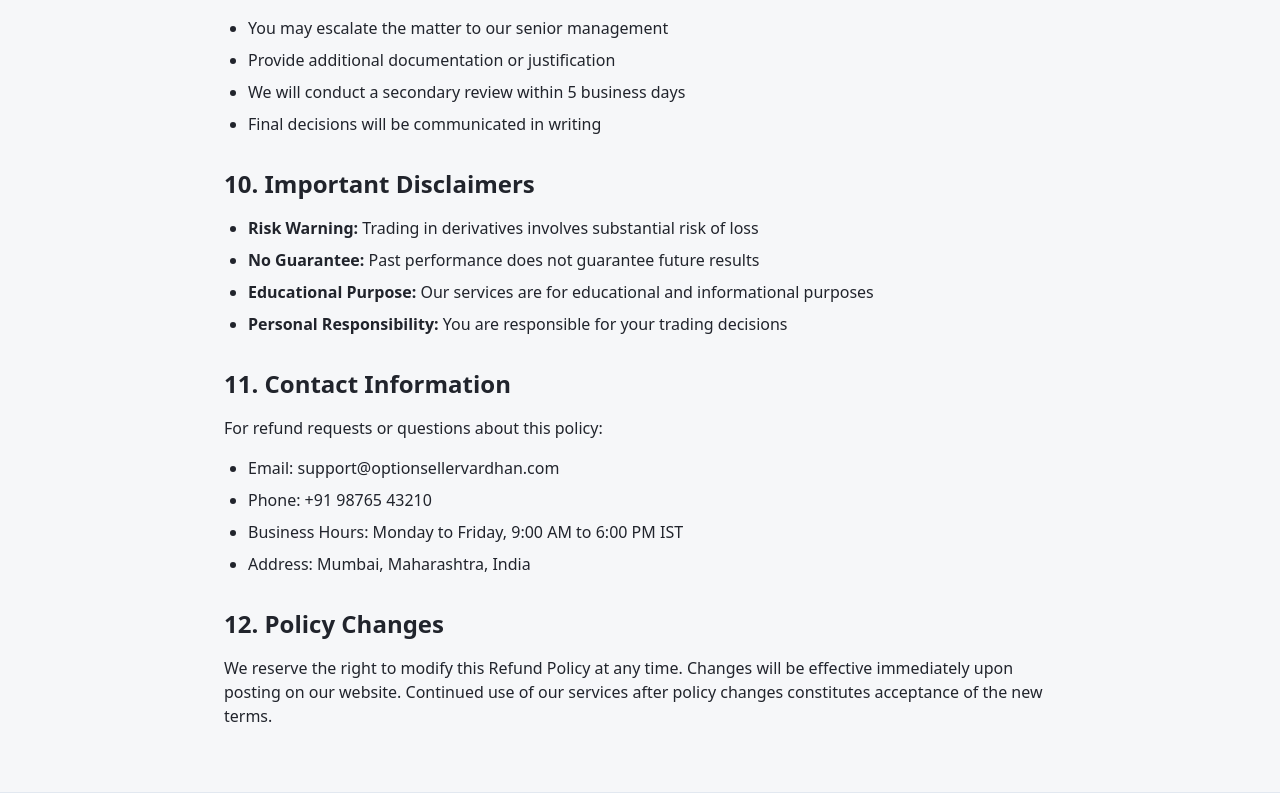
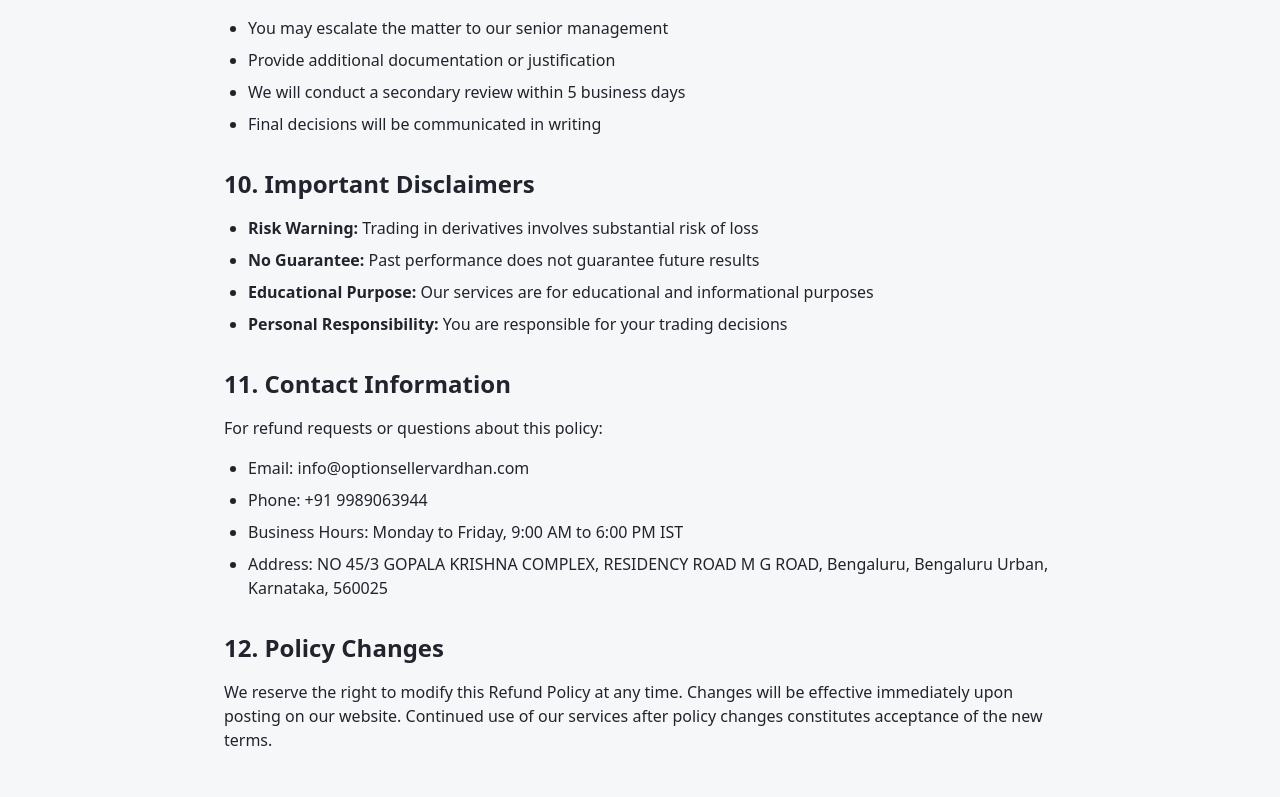
Before and after one commit to vardhanoptionseller-png/option-seller-vardhan, a React (Vite) app: page /refund-policy in a window 1280 px wide. Shown: the part 2892-3689 px from the top of the page. Built offline with nearby package versions, Linux system fonts and the light colour scheme; the HTML template or start-up script is replaced by a standard one.

Commit message:
Update contact information on policy pages

```diff
--- a/src/pages/PrivacyPolicy.tsx
+++ b/src/pages/PrivacyPolicy.tsx
@@ -152,9 +152,9 @@ const PrivacyPolicy = () => {
               If you have questions about this Privacy Policy or our data practices, please contact us:
             </p>
             <ul className="list-disc pl-5 sm:pl-6 space-y-2 text-sm sm:text-base">
-              <li>Email: privacy@optionsellervardhan.com</li>
-              <li>Phone: +91 98765 43210</li>
-              <li>Address: Mumbai, Maharashtra, India</li>
+              <li>Email: info@optionsellervardhan.com</li>
+              <li>Phone: +91 9989063944</li>
+              <li>Address: NO 45/3 GOPALA KRISHNA COMPLEX, RESIDENCY ROAD M G ROAD, Bengaluru, Bengaluru Urban, Karnataka, 560025</li>
             </ul>
           </section>
         </div>
--- a/src/pages/RefundPolicy.tsx
+++ b/src/pages/RefundPolicy.tsx
@@ -61,7 +61,7 @@ const RefundPolicy = () => {
 
             <h3 className="text-lg sm:text-xl font-semibold">4.1 How to Request a Refund</h3>
             <ol className="list-decimal pl-5 sm:pl-6 space-y-2 text-sm sm:text-base">
-              <li>Send an email to support@optionsellervardhan.com</li>
+              <li>Send an email to info@optionsellervardhan.com</li>
               <li>Include your subscription details and payment transaction ID</li>
               <li>Provide a clear reason for the refund request</li>
               <li>Our team will review your request within 2-3 business days</li>
@@ -164,10 +164,10 @@ const RefundPolicy = () => {
               For refund requests or questions about this policy:
             </p>
             <ul className="list-disc pl-5 sm:pl-6 space-y-2 text-sm sm:text-base">
-              <li>Email: support@optionsellervardhan.com</li>
-              <li>Phone: +91 98765 43210</li>
+              <li>Email: info@optionsellervardhan.com</li>
+              <li>Phone: +91 9989063944</li>
               <li>Business Hours: Monday to Friday, 9:00 AM to 6:00 PM IST</li>
-              <li>Address: Mumbai, Maharashtra, India</li>
+              <li>Address: NO 45/3 GOPALA KRISHNA COMPLEX, RESIDENCY ROAD M G ROAD, Bengaluru, Bengaluru Urban, Karnataka, 560025</li>
             </ul>
           </section>
 
--- a/src/pages/RiskDisclaimer.tsx
+++ b/src/pages/RiskDisclaimer.tsx
@@ -221,7 +221,7 @@ const RiskDisclaimer = () => {
               For any grievances or concerns regarding our services:
             </p>
             <ul className="list-disc pl-5 sm:pl-6 space-y-2 text-sm sm:text-base">
-              <li>Email: grievances@optionsellervardhan.com</li>
+              <li>Email: info@optionsellervardhan.com</li>
               <li>Phone: +91 9989063944</li>
               <li>SEBI SCORES: <a href="https://scores.sebi.gov.in" target="_blank" rel="noopener noreferrer" className="text-primary hover:underline">https://scores.sebi.gov.in</a></li>
               <li>Response time: Within 7 working days</li>
--- a/src/pages/TermsOfService.tsx
+++ b/src/pages/TermsOfService.tsx
@@ -103,9 +103,9 @@ const TermsOfService = () => {
               For questions about these Terms of Service, please contact us at:
             </p>
             <ul className="list-disc pl-5 sm:pl-6 space-y-2 text-sm sm:text-base">
-              <li>Email: support@optionsellervardhan.com</li>
-              <li>Phone: +91 98765 43210</li>
-              <li>Address: Mumbai, Maharashtra, India</li>
+              <li>Email: info@optionsellervardhan.com</li>
+              <li>Phone: +91 9989063944</li>
+              <li>Address: NO 45/3 GOPALA KRISHNA COMPLEX, RESIDENCY ROAD M G ROAD, Bengaluru, Bengaluru Urban, Karnataka, 560025</li>
             </ul>
           </section>
         </div>
```
